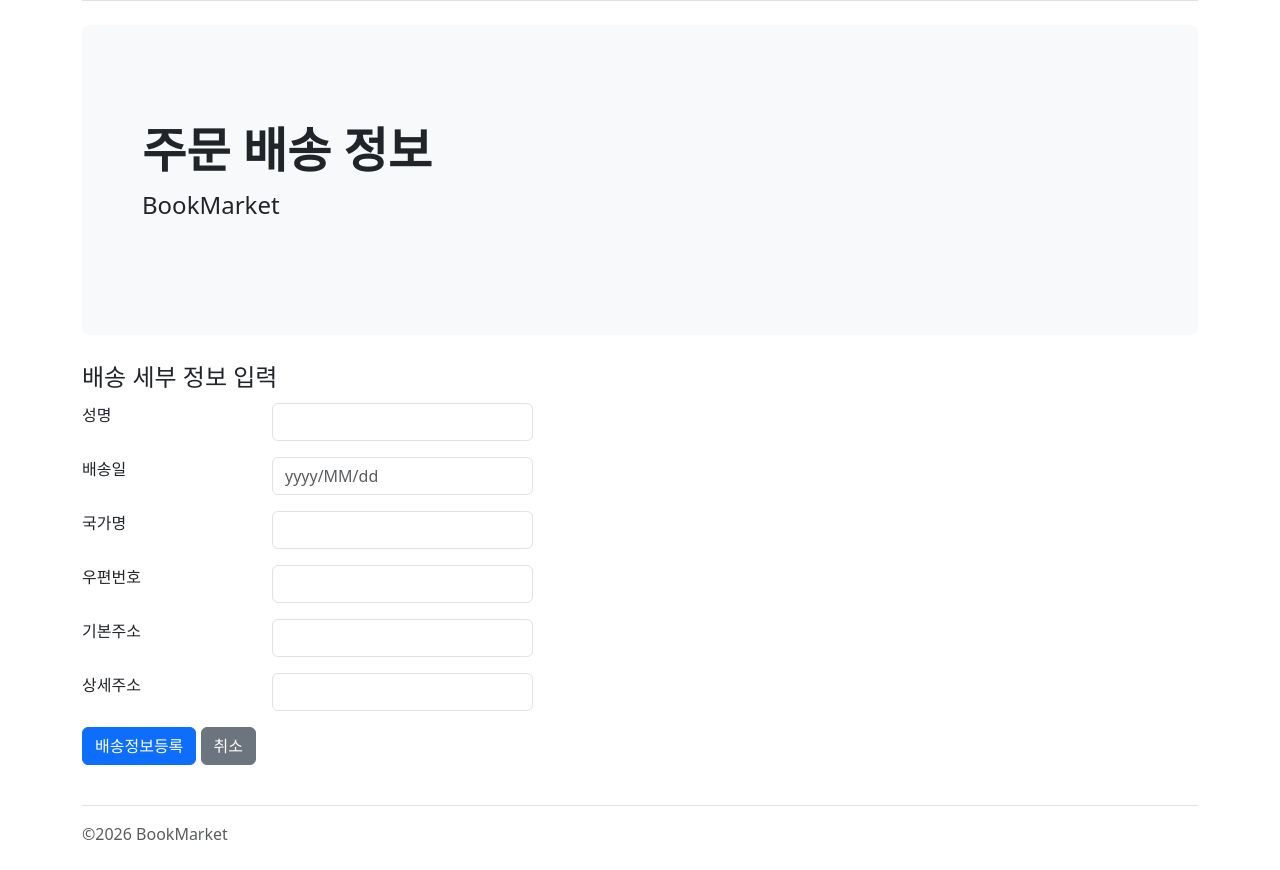
After one commit to banbansolt/2026_SpringBoot, a Spring app: page /orderEdit in a window 1280 px wide. The commit adds this page. Shown: the part 340-1210 px from the top of the page. Run offline with Thymeleaf, Linux system fonts and the light colour scheme; the template is opened without the code that fills it, so the values that code supplies are empty; some of the project's set-up classes (security, data sources, template engines, error pages and the like) are left out, and stand-ins take their place.

```diff
--- a/src/main/java/kr/ac/kopo/minn/bookmarket/controller/OrderController.java
+++ b/src/main/java/kr/ac/kopo/minn/bookmarket/controller/OrderController.java
@@ -1,4 +1,5 @@
 package kr.ac.kopo.minn.bookmarket.controller;
+
 
 import jakarta.servlet.http.HttpServletRequest;
 import jakarta.servlet.http.HttpSession;
--- /dev/null
+++ b/src/main/resources/templates/orderEdit.html
@@ -0,0 +1,84 @@
+<!DOCTYPE html>
+<html lang="en" xmlns:th="http://www.thymeleaf.org">
+<head>
+    <meta charset="UTF-8">
+    <title>주문 배송 정보 입력</title>
+    <link href="https://cdn.jsdelivr.net/npm/bootstrap@5.3.3/dist/css/bootstrap.min.css"
+          rel="stylesheet" integrity="sha384-QWTKZyjpPEjISv5WaRU9OFeRpok6YctnYmDr5pNlyT2bRjXh0JMhjY6hW+ALEwIH"
+          crossorigin="anonymous">
+    <script src="https://cdn.jsdelivr.net/npm/bootstrap@5.3.8/dist/js/bootstrap.bundle.min.js" integrity="sha384-FKyoEForCGlyvwx9Hj09JcYn3nv7wiPVlz7YYwJrWVcXK/BmnVDxM+D2scQbITxI" crossorigin="anonymous"></script>
+</head>
+<body>
+<main>
+    <div class="container py-4">
+        <header class="pb-3 mb-4 border-bottom">
+            <a href="/BookMarket/home" class="d-flex align-items-center text-body-emphasis text-decoration-none">
+                <img src="/BookMarket/imgs/book_icon.png">&nbsp;&nbsp;
+                <span class="fs-4">BookMarket</span>
+            </a>
+        </header>
+
+        <div class="p-5 mb-4 bg-body-tertiary rounded-3">
+            <div class="container-fluid py-5">
+                <h1 class="display-5 fw-bold">주문 배송 정보</h1>
+                <p class="col-md-8 fs-4">BookMarket</p>
+            </div>
+        </div>
+        <div class="row align-items-md-stretch">
+            <form th:object="${shipping}" action="/BookMarket/order/orderShippingInfo" method="post">
+                <legend>배송 세부 정보 입력</legend>
+                <div class="mb-3 row">
+                    <label class="col-sm-2 control-label">성명</label>
+                    <div class="col-sm-3">
+                        <input type="text" name="name" class="form-control" th:field="*{name}"/>
+                    </div>
+                </div>
+                <div class="mb-3 row">
+                    <label class="col-sm-2 control-label">배송일</label>
+                    <div class="col-sm-3">
+                        <input type="text" name="date" class="form-control" th:field="*{date}" placeholder="yyyy/MM/dd"/>
+                    </div>
+                    <div class="col-sm-6">
+                        <p class="text-danger" th:errors="*{date}"/>
+                    </div>
+                </div>
+                <div class="mb-3 row">
+                    <label class="col-sm-2 control-label">국가명</label>
+                    <div class="col-sm-3">
+                        <input type="text" name="address.country" class="form-control" th:field="*{address.country}"/>
+                    </div>
+                </div>
+                <div class="mb-3 row">
+                    <label class="col-sm-2 control-label">우편번호</label>
+                    <div class="col-sm-3">
+                        <input type="text" name="address.zipcode" class="form-control" th:field="*{address.zipcode}"></input>
+                    </div>
+                </div>
+                <div class="mb-3 row">
+                    <label class="col-sm-2 control-label">기본주소</label>
+                    <div class="col-sm-3">
+                        <input type="text" name="address.addressName" size="30" class="form-control" th:field="*{address.addressName}"></input>
+                    </div>
+                </div>
+                <div class="mb-3 row">
+                    <label class="col-sm-2 control-label">상세주소</label>
+                    <div class="col-sm-3">
+                        <input type="text" name="address.detailName" size="30" class="form-control" th:field="*{address.detailName}"></input>
+                    </div>
+                </div>
+                <div class="mb-3 row">
+                    <div class="col-sm-offset-2 col-sm-10">
+                        <input type="submit" class="btn btn-primary" value="배송정보등록"/>
+                        <a href="/BookMarket/order/orderCancelled" class="btn btn-secondary" role="button">취소</a>
+                    </div>
+                </div>
+            </form>
+        </div>
+
+        <footer class="pt-3 mt-4 text-body-secondary border-top">
+            <span class="text-body-secondary">&copy;2026 BookMarket</span>
+        </footer>
+    </div>
+</main>
+</body>
+</html>
--- a/src/main/resources/templates/orderList.html
+++ b/src/main/resources/templates/orderList.html
@@ -87,4 +87,5 @@
     </div>
 </main>
 </body>
+
 </html>
```
Also changed, not shown: src/main/resources/templates/orderView.html (added, +90 -0 lines).
